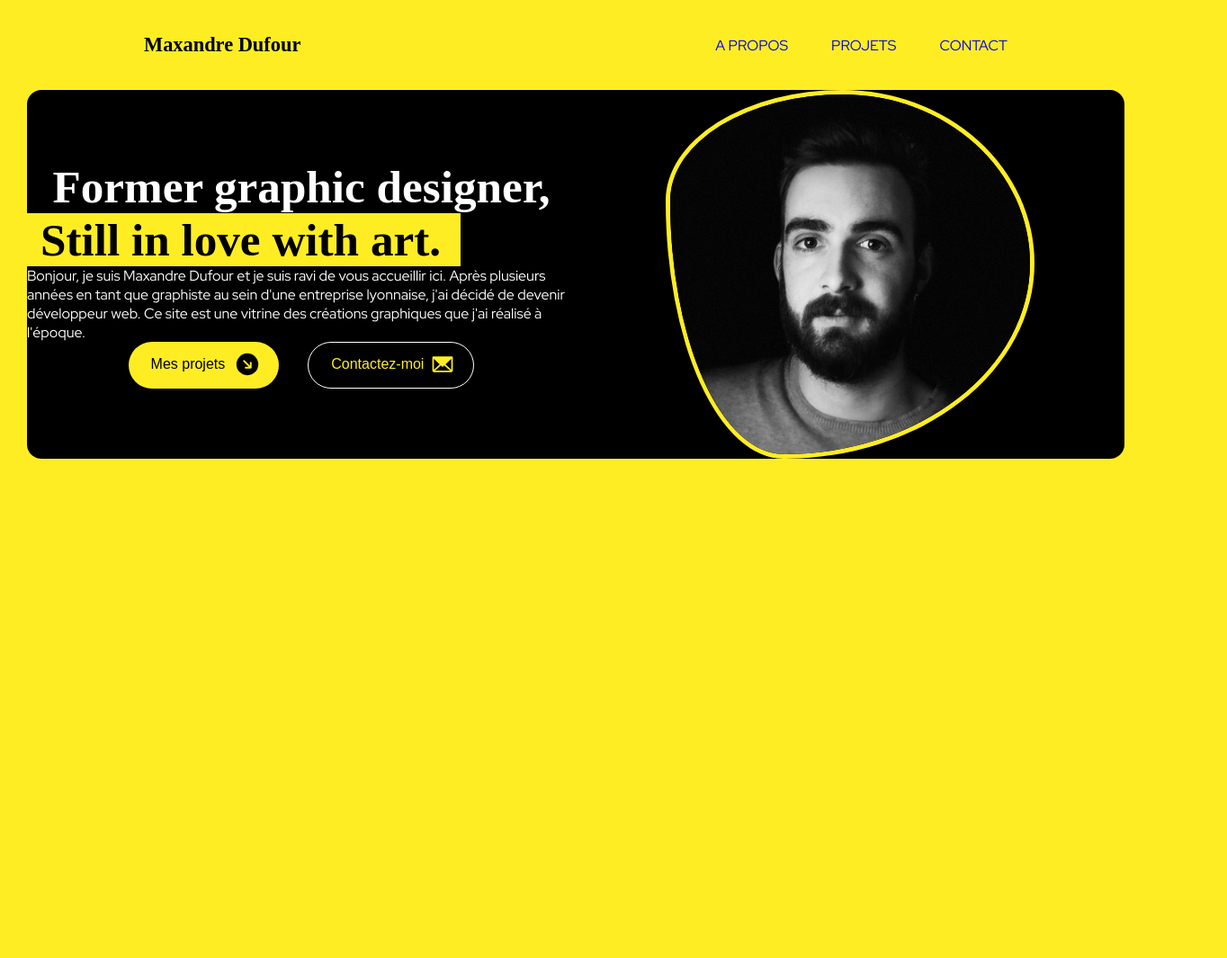
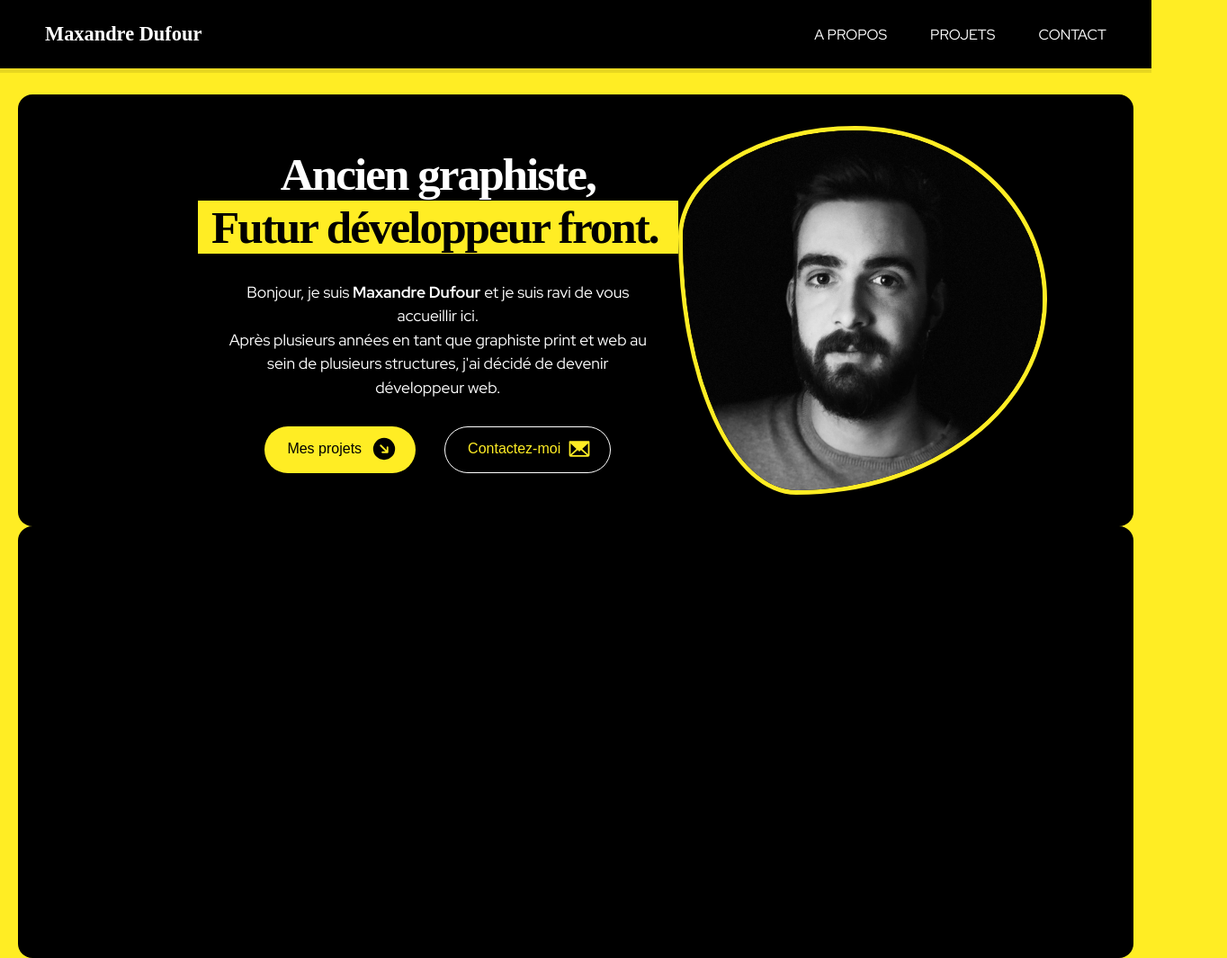
Before and after one commit to Wanegen/portfolio-creation-graphique, a plain HTML site: page index.html in a window 1280 px wide. Shown: the whole page at 90% size, 1364 px wide, since content can reach past the window. Before the commit the page ends 800 px from the top, so only its background shows below. Drawn offline with Linux system fonts and the light colour scheme; a web font is replaced by a local one.

Commit message:
Ajout hover image et titre remis en place

```diff
--- a/index.html
+++ b/index.html
@@ -44,19 +44,15 @@
             <div id="description">
                 <h1>
                     <span>
-                        Former graphic designer,</span>
+                        Ancien graphiste,</span>
                     <span>
-                        Still in love with art.
+                        Futur développeur front.
                     </span>
                 </h1>
                 <p>
-                    Bonjour, je suis Maxandre Dufour et je suis ravi de vous
-                    accueillir
-                    ici. Après plusieurs années en tant que graphiste au sein d'une
-                    entreprise lyonnaise, j'ai décidé de devenir développeur
-                    web. Ce site
-                    est une vitrine des créations graphiques que j'ai réalisé à
-                    l'époque.
+                    Bonjour, je suis <strong>Maxandre Dufour</strong> et je suis ravi de vous
+                    accueillir ici. <br> Après plusieurs années en tant que graphiste print et web au sein de plusieurs structures,
+                    j'ai décidé de devenir développeur web.
                 </p>
                 <div id="boutons">
                     <a href="#">
@@ -76,8 +72,7 @@
                 </div>
             </div>
             <div id="ma-photo">
-                <img id="photo-moi" src="assets/1636037514888.jpeg"
-                    alt="photo-maxandre-dufour" />
+                <img id="photo-moi" src="assets/1636037514888.jpeg" name="imageFiltre" alt="photo-maxandre-dufour"/>
             </div>
         </section>
         <section class="container">
--- a/script.js
+++ b/script.js
@@ -4,3 +4,13 @@ function toggleMenu() {
     menu.classList.toggle("open");
     icon.classList.toggle("open");
 }
+
+let imageFiltre = document.getElementById("photo-moi");
+
+    imageFiltre.addEventListener("mouseover", () => {
+        document.imageFiltre.src = "assets/1636037514888-filtre.jpeg";
+    })
+
+    imageFiltre.addEventListener("mouseout", () => {
+        document.imageFiltre.src = "assets/1636037514888.jpeg";
+    })
--- a/style.css
+++ b/style.css
@@ -23,41 +23,43 @@ a,
 
 /* Navigation */
 
-nav,
-.nav-links {
+nav {
+    background-color: black;
     display: flex;
-}
-
-nav {
+    align-items: center;
     justify-content: space-between;
-    align-items: center;
-    height: 10vh;
-    margin: 10px;
-    padding: 0px 150px;
+    position: fixed;
+    right: 0;
+    left: 0;
+    padding: 25px 50px;
+    box-shadow:  0 5px rgba(0,0,0,.09);
 }
 
 .nav-links {
+    display: flex;
     gap: 3rem;
     list-style: none;
     font-size: 1rem;
 }
 
 a {
+    color: white;
     text-transform: uppercase;
     text-decoration: none;
 }
 
 a:visited {
-    color: black;
+    color: white;
 }
 
 a:hover {
-    color: rgb(211, 192, 45);
-    text-decoration: none;
-    text-underline-offset: 0.5rem;
+    color: rgb(130, 130, 130);
+    text-decoration: underline;
+    text-underline-offset: 0.3rem;
 }
 
 .logo {
+    color: white;
     font-size: 1.4rem;
     font-weight: bold;
     font-family: "Croissant One";
@@ -65,6 +67,8 @@ a:hover {
 
 .logo:hover {
     cursor: default;
+    color: rgb(255, 237, 36);
+    transition: all 0.2s ease-out;
 }
 
 /* Menu hamburger */
@@ -147,13 +151,17 @@ a:hover {
 /* Section */
 
 .container {
-    margin: auto 30px;
+    margin: auto 20px;
     background-color: black;
     border-radius: 1rem;
     display: flex;
+    position: relative;
+    top: 105px;
+    height: 60vh;
 }
 
 #description {
+    margin-left: 200px;
     flex: 1;
     display: flex;
     justify-content: center;
@@ -161,9 +169,11 @@ a:hover {
     color: white;
 }
 
-#description h1 span{
+#description h1 {
     display: flex;
-    : right;
+    width: 100%;
+    flex-direction: column;
+    letter-spacing: -2px ;
 }
 
 #description h1 span:first-child{
@@ -177,8 +187,6 @@ a:hover {
 #description h1 span:nth-child(2){
     font-family: "Croissant One";
     font-size: 3.2rem;
-    display: inline-block;
-    vertical-align: middle;
     overflow: hidden;
     color: black;
     background-color: rgb(255, 237, 36);
@@ -187,6 +195,7 @@ a:hover {
     white-space: nowrap;
     animation: typing 2.5s steps(30), /*effet de taper*/
     blink-caret 0.9s step-end infinite; /*effet du curseur qui clignote*/
+    align-self: center;
 }
 
 @keyframes typing {
@@ -195,7 +204,7 @@ from {
 }
 
 to {
-    width: 53%
+    width: 60%
 }
 }
 
@@ -205,20 +214,30 @@ to {
 }
 }
 
+#description p {
+    font-size: 1.1rem;
+    text-align: center;
+    margin: 30px;
+    line-height: 150%;
+}
+
 #ma-photo {
     flex: 1;
     display: flex;
+    align-items: center;
     justify-content: center;
 }
 
 #photo-moi {
     width: 400px;
     height: 400px;
+    margin: 40px 200px 40px 0px;
+    border-radius: 48% 52% 68% 32% / 30% 47% 53% 70%;
+    border: rgb(255, 237, 36) 5px solid;
 }
 
-#photo-moi {
-    border-radius: 48% 52% 68% 32% / 30% 47% 53% 70%;
-    border: rgb(255, 237, 36) 5px solid;
+#photo-moi:hover {
+    transition: all 0.2s ease-in-out;
 }
 
 /* Boutons */
```
Also changed, not shown: assets/1636037514888-filtre.jpeg (added).
